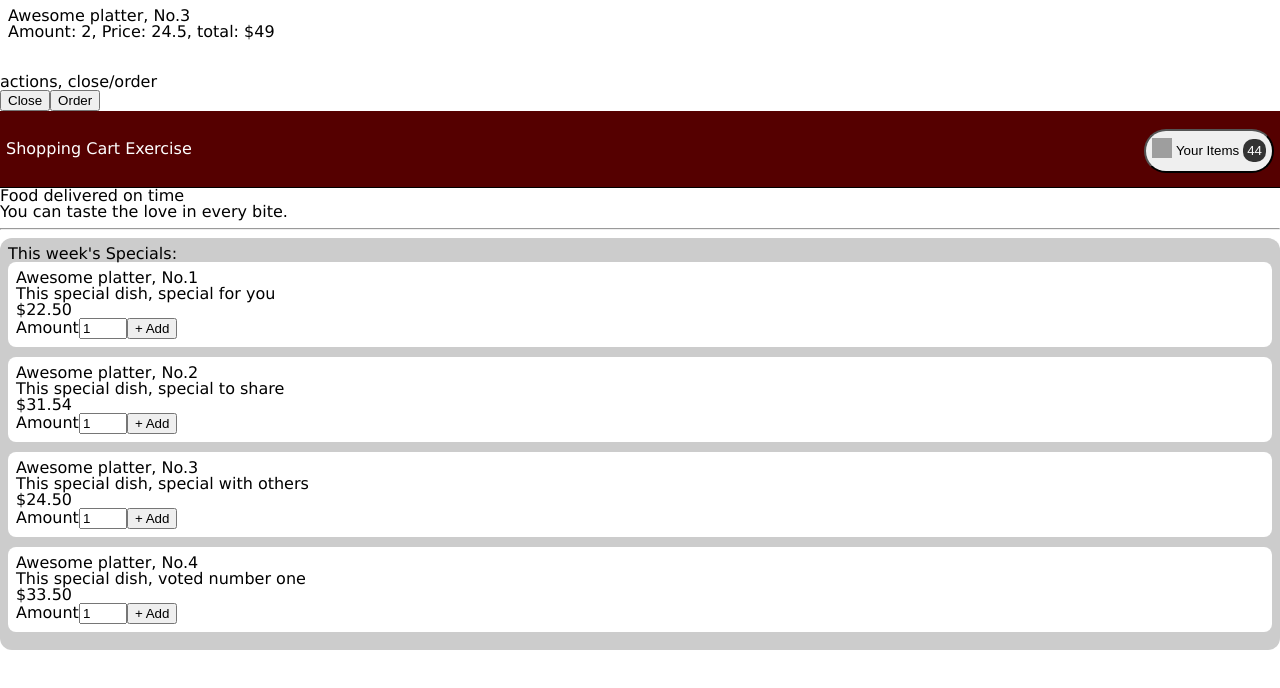
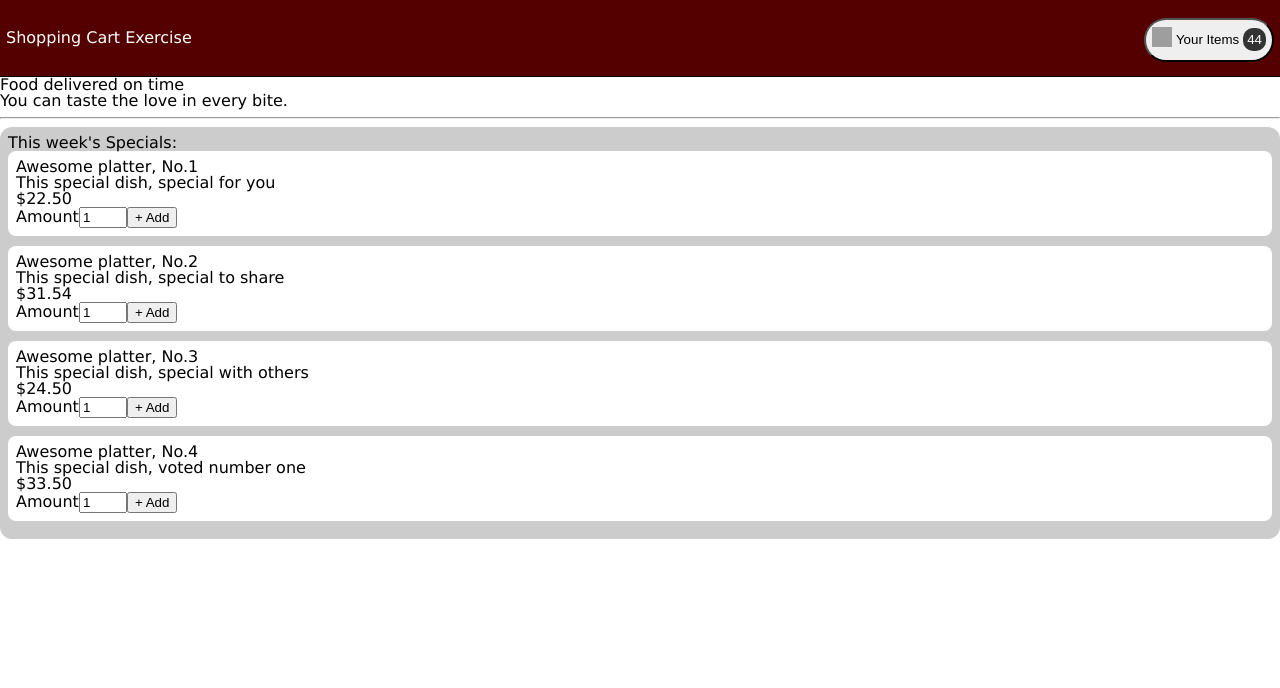
Before and after one commit to adrian-rosario/react-from-scratch, a React (Create React App) app: page / in a window 1280 px wide. Shown: the top 688 px of the page. Built offline with nearby package versions, Linux system fonts and the light colour scheme; grey boxes are pictures that could not be loaded.

Commit message:
cart state

```diff
--- a/src/App.js
+++ b/src/App.js
@@ -1,15 +1,26 @@
 import './styles.css';
-import { Fragment } from 'react';
+import { Fragment, useState } from 'react';
 import Header from './Components/UI/Header/Header';
 import Meals from './Components/UI/Meals/Meals';
 import Cart from './Components/UI/Cart';
 
 export default function App() {
+
+  const [cardIsShown, setCardIsShown] = useState(false);
+
+  function showCartHandler(){
+    return setCardIsShown(true);
+  }
+
+  function hideCartHandler(){
+    return setCardIsShown(false);
+  }
+
   return(
     <Fragment>
-      <Cart />
+      {cardIsShown && <Cart onClose={hideCartHandler} />}
 
-      <Header />
+      <Header onShowCart={showCartHandler} />
       <Meals></Meals>
     </Fragment>
   );
--- a/src/Components/UI/Cart.js
+++ b/src/Components/UI/Cart.js
@@ -1,6 +1,6 @@
 import Modal from "./Modal";
 
-export default function Cart(){
+export default function Cart(props){
 
   const cartItem = <ul>
     {[
@@ -17,12 +17,12 @@
   </ul>
 
   return(
-    <Modal>
+    <Modal onClose={props.onClose}>
       {cartItem}
       <br/>
         actions, close/order
       <div>
-        <button>Close</button>
+        <button onClick={props.onClose}>Close</button>
         <button>Order</button>
       </div>
     </Modal>
--- a/src/Components/UI/Header/Header.js
+++ b/src/Components/UI/Header/Header.js
@@ -1,8 +1,8 @@
 import { Fragment } from "react";
 import './header.component.css';
-import HeaderCartButton from "../HeaderCartButton";
+import HeaderCartButton from "./HeaderCartButton";
 
-export default function Header(){
+export default function Header(props){
   return(
     <Fragment>
       <header>
@@ -10,7 +10,7 @@
           Shopping Cart Exercise
         </h1>
 
-        <HeaderCartButton />
+        <HeaderCartButton onClick={props.onShowCart} />
       </header>
     </Fragment>
   )
--- a/src/Components/UI/HeaderCartButton.js
+++ b/src/Components/UI/Header/HeaderCartButton.js
@@ -1,10 +1,10 @@
 import { Fragment } from 'react'
-import cart from '../../images/cart.svg';
+import cart from '../../../images/cart.svg';
 import './headerCartButton.component.css'
 
-export default function HeaderCartButton(){
+export default function HeaderCartButton(props){
   return(
-    <button className='headerCartButton'>
+    <button className='headerCartButton' onClick={props.onClick}>
       <span><img src={cart} className='icon' alt="Shopping Cart" /></span>
       <span className='text'>Your Items</span>
       <span className='basketAmount'>44</span>
--- a/src/Components/UI/Modal.js
+++ b/src/Components/UI/Modal.js
@@ -1,9 +1,9 @@
 import { Fragment } from "react"
 import ReactDOM from 'react-dom'
 
-function Backdrop(){
+function Backdrop(props){
   return(
-    <div className="modalBackdrop"></div>
+    <div className="modalBackdrop" onClick={props.onClose}></div>
   )
 }
 
@@ -19,7 +19,7 @@
 
   return(
     <Fragment>
-      {ReactDOM.createPortal(<Backdrop />, portalElement)}
+      {ReactDOM.createPortal(<Backdrop onClose={props.onClose} />, portalElement)}
       {ReactDOM.createPortal(<ModalOverlay>{props.children}</ModalOverlay>, portalElement)}
     </Fragment>
   )
```
Also changed, not shown: src/Components/UI/Header/headerCartButton.component.css (renamed from src/Components/UI/headerCartButton.component.css).
